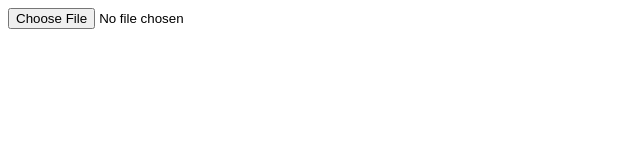
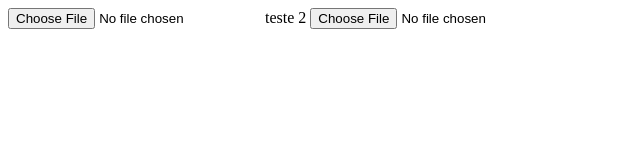
Before and after one commit to leoers/camera, a plain HTML site: page index.html in a window 1280 px wide. Shown: the whole page, without its empty margins (0-640 px from the left). Drawn offline with Linux system fonts and the light colour scheme.

Commit message:
testando 2 codigos de camera frente e verso

```diff
--- a/index.html
+++ b/index.html
@@ -7,6 +7,8 @@
     <title>Document</title>
 </head>
 <body>
-    <input type="file" accept="image/*" capture="camera">
+    <input type="file" name="image" accept="image/*" capture="user">
+    teste 2
+    <input type="file" name="image" accept="image/*" capture="environment">
 </body>
 </html>
```
